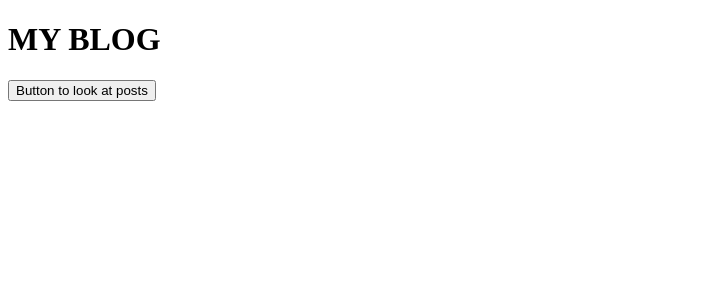
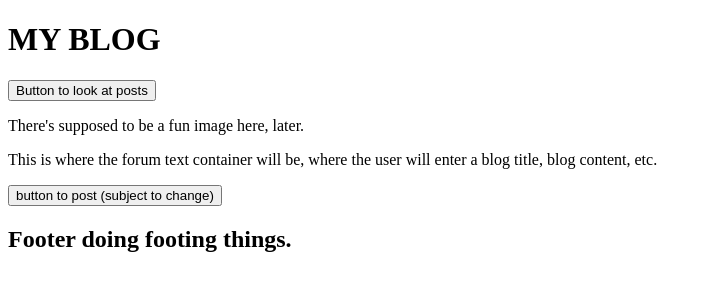
Before and after one commit to gonz951/Kelp-Blog, a plain HTML site: page index.html in a window 1280 px wide. Shown: the whole page, without its empty margins (0-708 px from the left). Drawn offline with Linux system fonts and the light colour scheme.

Commit message:
moved nav into header, made an aside element, a main element, added footer element

```diff
--- a/index.html
+++ b/index.html
@@ -9,9 +9,23 @@
     <body>
         <header>
             <h1>MY BLOG</h1>
+            <nav>
+                <button>Button to look at posts</button>
+            </nav>
         </header>
-        <nav>
-            <button>Button to look at posts</button>
-        </nav>
+        <aside>
+            <section>
+                <p>There's supposed to be a fun image here, later.</p>
+            </section>
+        </aside>
+        <main>
+            <section>
+                <p>This is where the forum text container will be, where the user will enter a blog title, blog content, etc.</p>
+                <button>button to post (subject to change)</button>
+            </section>
+        </main>
+        <footer>
+            <h2>Footer doing footing things.</h2>
+        </footer>
     </body>
 </html>
```
